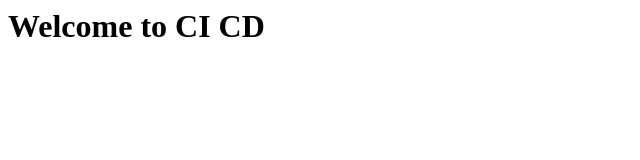
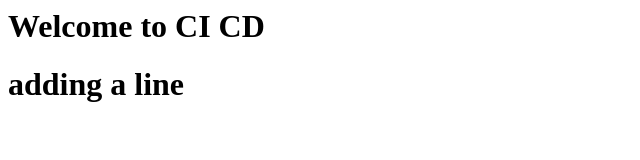
Before and after one commit to karthiksomashekhar/Jenkins_Test, a plain HTML site: page index.html in a window 1280 px wide. Shown: the whole page, without its empty margins (0-640 px from the left). Drawn offline with Linux system fonts and the light colour scheme.

Commit message:
Adding changes --> 2nd Commit

```diff
--- a/index.html
+++ b/index.html
@@ -1,3 +1,4 @@
 <html>
 	<h1> Welcome to CI CD </h1>
+	<h1> adding a line </h1>
 </html>
```
